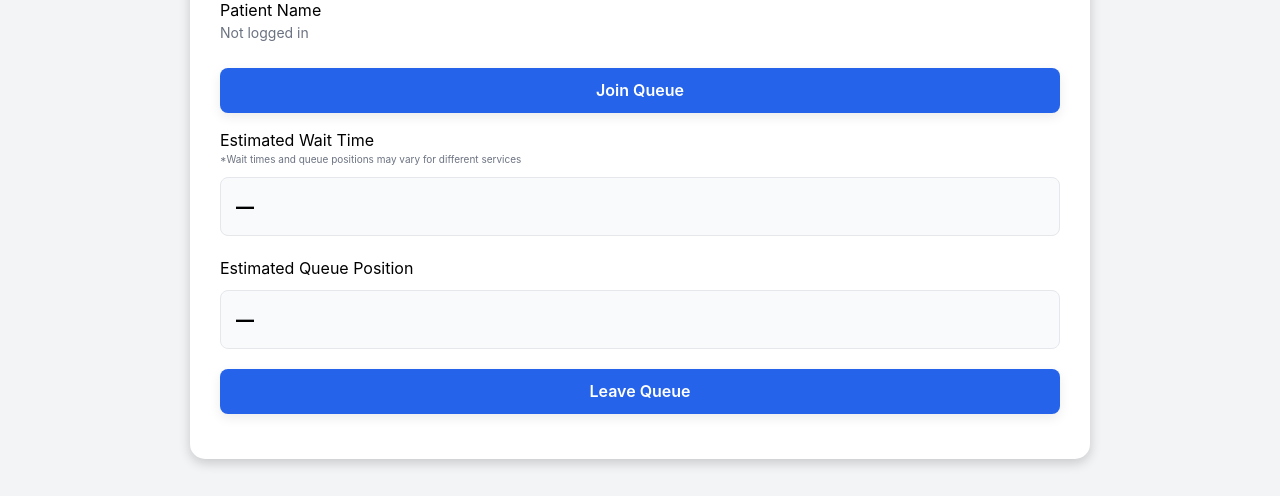
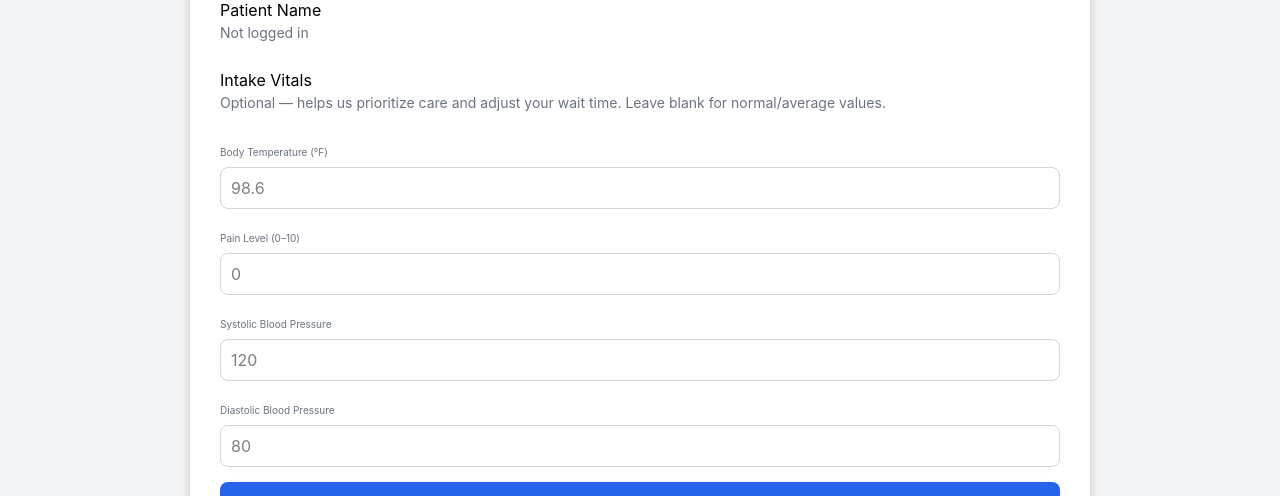
Before and after one commit to cabb007/QueueSmart, a React (Vite) app in the folder QueueSmart/: page /join in a window 1280 px wide. Shown: the part 442-938 px from the top of the page. Built offline with nearby package versions, Linux system fonts and the light colour scheme; no server answers.

Commit message:
Add intake vitals to join queue functionality
Added intake vitals fields for body temperature, pain level, and blood pressure to the join queue form. Updated the API request to include these vitals when joining the queue.

```diff
--- a/QueueSmart/src/joinQueue.jsx
+++ b/QueueSmart/src/joinQueue.jsx
@@ -15,6 +15,12 @@ function JoinQueue() {
   const [queueEntry,  setQueueEntry]  = useState(null)
   const [loading,     setLoading]     = useState(false)
   const [error,       setError]       = useState('')
+
+  // Intake vitals — used by the backend to assess severity/priority
+  const [bodyTemp,  setBodyTemp]  = useState('')
+  const [painLevel, setPainLevel] = useState('')
+  const [sysBP,     setSysBP]     = useState('')
+  const [diaBP,     setDiaBP]     = useState('')
 
   const user = JSON.parse(localStorage.getItem('user') || '{}')
 
@@ -84,10 +90,17 @@ function JoinQueue() {
     setLoading(true)
     setError('')
     try {
+      const vitals = {
+        bodyTemp:  bodyTemp  !== '' ? Number(bodyTemp)  : 98.6,
+        painLevel: painLevel !== '' ? Number(painLevel) : 0,
+        sysBP:     sysBP     !== '' ? Number(sysBP)     : 120,
+        diaBP:     diaBP     !== '' ? Number(diaBP)     : 80,
+      }
+
       const res  = await fetch(`http://localhost:3001/api/queue/${selectedSvc}/join`, {
         method:  'POST',
         headers: { 'Content-Type': 'application/json' },
-        body:    JSON.stringify({ userId: user.id, name: user.name }),
+        body:    JSON.stringify({ userId: user.id, name: user.name, vitals }),
       })
       const data = await res.json()
 
@@ -198,6 +211,50 @@ function JoinQueue() {
             <label>Patient Name</label>
             <p className="subText">{user.name || 'Not logged in'}</p>
 
+            <label>Intake Vitals</label>
+            <p className="subText">
+              Optional — helps us prioritize care and adjust your wait time. Leave blank for normal/average values.
+            </p>
+
+            <label className="miniText">Body Temperature (°F)</label>
+            <input
+              type="number"
+              step="0.1"
+              className="textBox"
+              placeholder="98.6"
+              value={bodyTemp}
+              onChange={e => setBodyTemp(e.target.value)}
+            />
+
+            <label className="miniText">Pain Level (0–10)</label>
+            <input
+              type="number"
+              min="0"
+              max="10"
+              className="textBox"
+              placeholder="0"
+              value={painLevel}
+              onChange={e => setPainLevel(e.target.value)}
+            />
+
+            <label className="miniText">Systolic Blood Pressure</label>
+            <input
+              type="number"
+              className="textBox"
+              placeholder="120"
+              value={sysBP}
+              onChange={e => setSysBP(e.target.value)}
+            />
+
+            <label className="miniText">Diastolic Blood Pressure</label>
+            <input
+              type="number"
+              className="textBox"
+              placeholder="80"
+              value={diaBP}
+              onChange={e => setDiaBP(e.target.value)}
+            />
+
 
               <button
                 className="joinButton"
```
